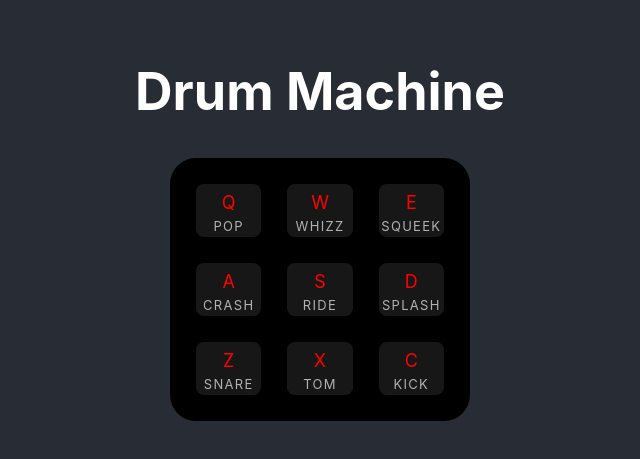
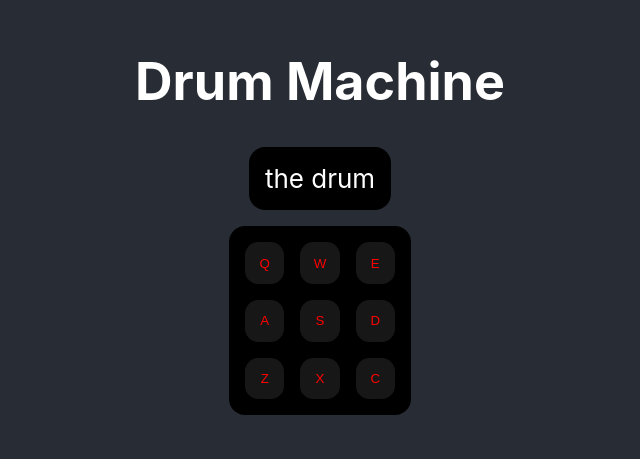
Before and after one commit to thebigdavec/fcc-drum-machine, a React (Create React App) app: page / in a window 1280 px wide. Shown: the part 177-636 px from the top of the page, without its empty margins (320-960 px from the left). Built offline with nearby package versions, Linux system fonts and the light colour scheme.

Commit message:
start conforming to challenge user-stories

```diff
--- a/src/App.css
+++ b/src/App.css
@@ -13,38 +13,40 @@
     color: white;
 }
 
+.darkbox {
+    padding: 1rem;
+    background: black;
+    border-radius: 1rem;
+    margin-bottom: 1rem;
+}
+
 .controls {
     display: grid;
     grid-template-columns: repeat(3, 1fr);
     grid-template-rows: repeat(3, 1fr);
-    list-style: none;
-    padding: 1em;
-    border-radius: 1em;
-    gap: 1em;
-    margin: 0;
-    background: black;
-    overflow: hidden;
+    gap: 1rem;
 }
 
-.control {
+.drum-pad {
+    position: relative;
+    border: none;
     cursor: pointer;
     display: flex;
     flex-direction: column;
     place-items: center;
+    color: red;
     background: rgb(23, 23, 23);
-    padding: .1em;
-    border-radius: .3em;
+    padding: 1em;
+    border-radius: 1em;
     transition: background 150ms ease-out;
 }
 
-.control:hover {
+.drum-pad:hover {
     background: rgb(23, 60, 23);
 }
 
-.control-key {
-    color: red;
-    font-size: large;
-    padding: .3em;
+.drum-pad:active {
+    background: rgb(37, 107, 37);
 }
 
 .control-name {
--- a/src/App.js
+++ b/src/App.js
@@ -2,6 +2,7 @@ import React from 'react';
 import './App.css';
 import AppTitle from './AppTitle.js';
 import Pads from './Pads.js';
+import Display from './Display.js';
 
 class App extends React.Component {
 	constructor(props) {
@@ -10,6 +11,7 @@ class App extends React.Component {
     this.state = {
       appTitle: "Drum Machine",
       keyList: "QWEASDZXC",
+      currentDrum: "the drum",
       banks: [[
           {name: 'pop', url: ''},
           {name: 'whizz', url: ''},
@@ -34,14 +36,21 @@ class App extends React.Component {
       ],
       bank: 0
     }
-	}
+
+    this.handleClick = this.handleClick.bind(this);
+  }
+
+  handleClick(e) {
+    console.log(e.target.innerText);
+  }
 
 	render() {
 		return (
 			<div className="App">
-				<header className="App-header">
+				<header id="drum-machine" className="App-header">
 					<AppTitle apptitle={this.state.appTitle} />
-          <Pads controls={this.state.keyList} drums={[this.state.banks[this.state.bank]]} />
+          <Display currentDrum={this.state.currentDrum} />
+          <Pads clickHandler={this.handleClick} controls={this.state.keyList} drums={[this.state.banks[this.state.bank]]} />
 				</header>
 			</div>
 		);
--- /dev/null
+++ b/src/Display.js
@@ -0,0 +1,16 @@
+import React from 'react';
+
+
+const Display = (props) => {
+	return (
+		<div id="display" className="darkbox display">
+			{props.currentDrum}
+		</div>
+	);
+};
+
+export default Display;
+
+/**
+                <span className="control-key">{props.controls[index]}</span><span className="control-name">{ drum.name }</span>
+**/
--- a/src/Pad.js
+++ b/src/Pad.js
@@ -2,10 +2,9 @@ import React from 'react';
 
 const Pad = (props) => {
         return (
-        <>
-        <span className="control-key">{props.drumKey}</span>
-        <span className="control-name">{props.drumName}</span>
-        </>
+        <button id={props.drumName} onClick={props.clickHandler} className="drum-pad">
+            {props.drumKey}
+        </button>
         )
     };
 
--- a/src/Pads.js
+++ b/src/Pads.js
@@ -2,13 +2,14 @@ import React from 'react';
 import Pad from './Pad.js';
 
 const Pads = (props) => {
-        return ( <ul className="controls">
-        {props.drums[0].map((drum, index) => <li className="control" key={props.controls[index]}>
-        <Pad drumKey= {props.controls[index]} drumName = { drum.name } />
-        </li>)}
-</ul>
-);
-}
+	return (
+		<div className="darkbox controls">
+			{props.drums[0].map((drum, index) => (
+				<Pad clickHandler={props.clickHandler} drumKey={props.controls[index]} drumName={drum.name} />
+			))}
+		</div>
+	);
+};
 
 export default Pads;
 
```
